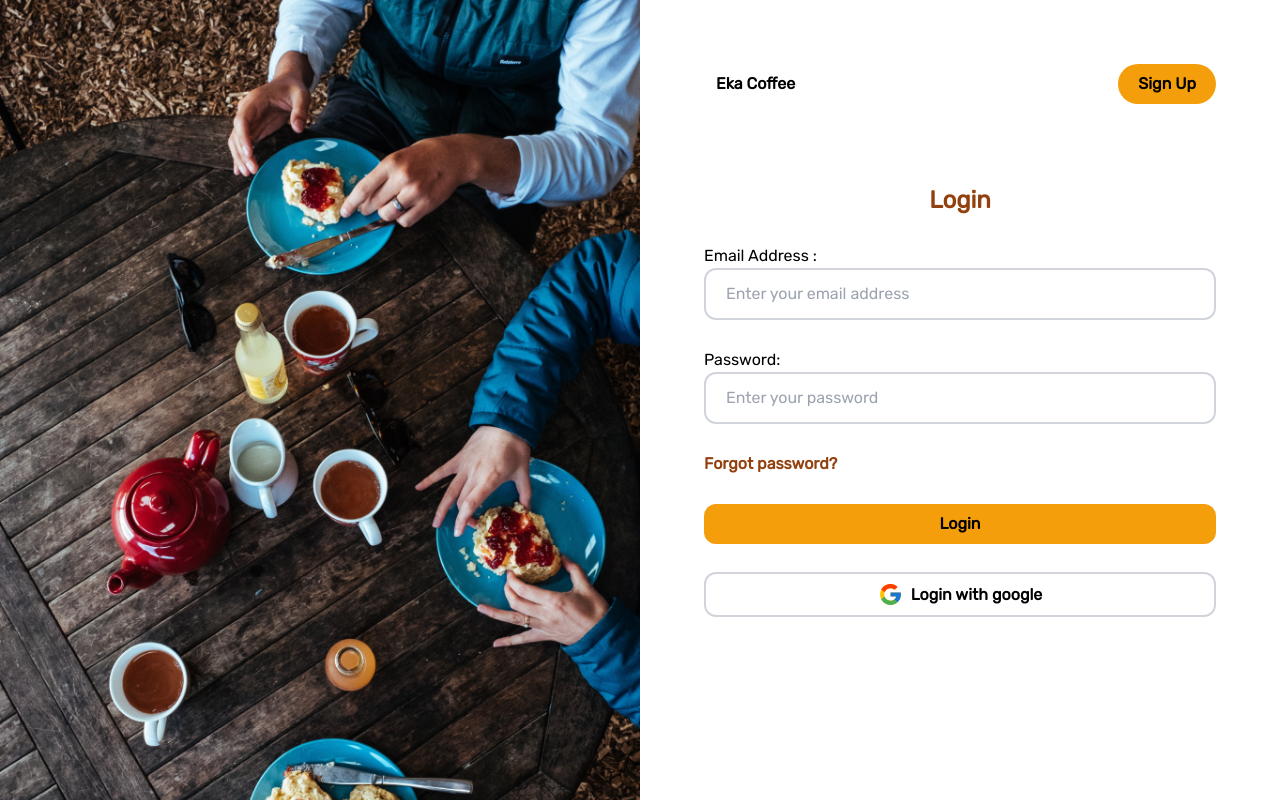
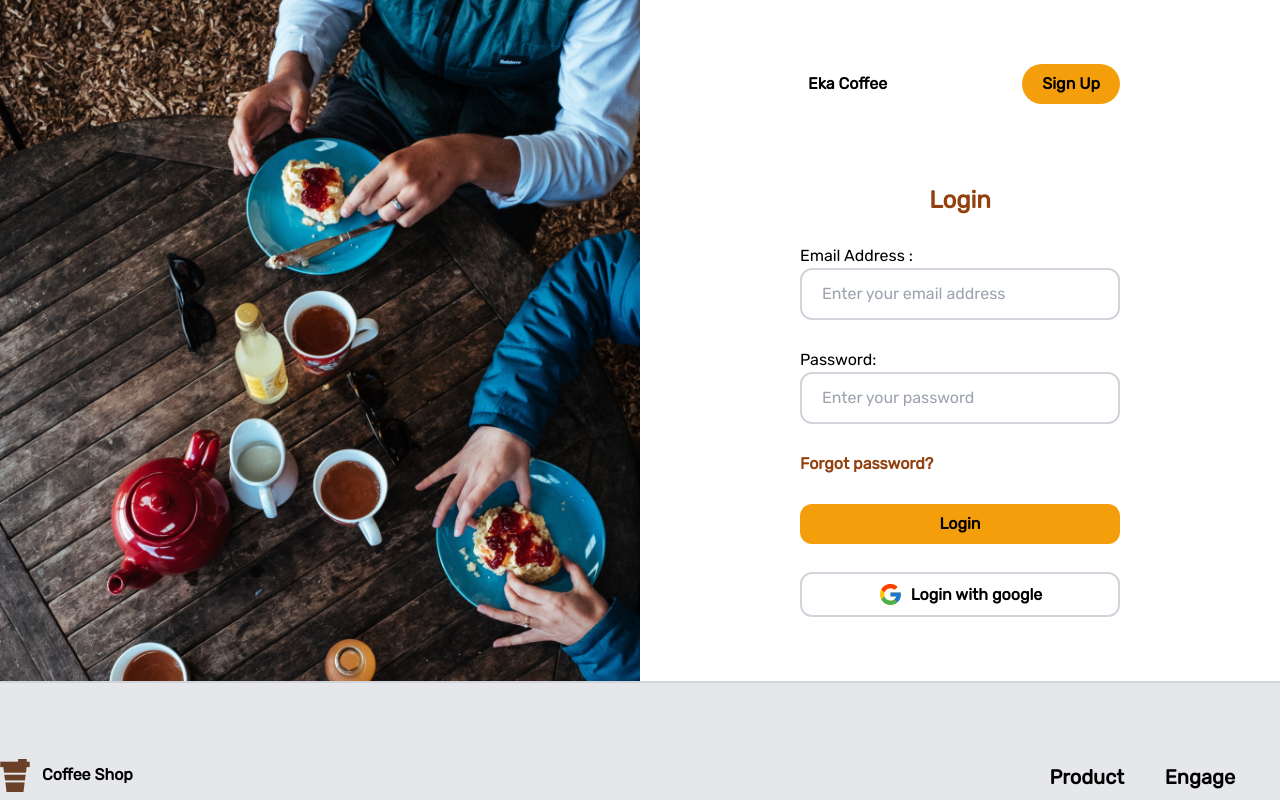
Before and after one commit to ekaadwar/batch22-frontend-intermediate, a React (Create React App) app: page /login in a window 1280 px wide. Shown: the top 800 px of the page. Built offline with nearby package versions, Linux system fonts and the light colour scheme; no server answers.

Commit message:
Fix responsifness in Login Page

```diff
--- a/src/App.css
+++ b/src/App.css
@@ -76,10 +76,11 @@ section.chat {
   background-size: cover;
 }
 
-section.auth {
-  height: 1100px;
-  background-image: url("./img/general/login.png");
-  background-size: 50%;
+@media (min-width: 768px) {
+  section.auth {
+    background-image: url("./img/general/login.png");
+    background-size: 50%;
+  }
 }
 
 section.forgot {
--- /dev/null
+++ b/src/components/components/NavButton.js
@@ -0,0 +1,12 @@
+import React from "react";
+import { MdArrowBack, MdArrowForward } from "react-icons/md";
+
+export default function NavButton({ content }) {
+  console.log(content);
+  return (
+    <div className="flex justify-center items-center h-16 w-16 rounded-full border-4 border-yellow-800 hover:bg-yellow-800 text-yellow-800 hover:text-white ml-2 text-2xl">
+      {content === "arrowForward" && <MdArrowForward />}
+      {content === "arrowBack" && <MdArrowBack />}
+    </div>
+  );
+}
--- a/src/components/components/home/Testimony.js
+++ b/src/components/components/home/Testimony.js
@@ -1,4 +1,7 @@
 import React from "react";
+
+import NavButton from "../NavButton";
+
 import { MdStar, MdArrowBack, MdArrowForward } from "react-icons/md";
 import asianBeauty from "../../../assets/asianBeauty.png";
 
@@ -103,12 +106,8 @@ export default function Testimony() {
             <div className="h-4 w-4 rounded-full bg-gray-300 mr-3"></div>
           </div>
           <div className="flex">
-            <div className="flex justify-center items-center h-16 w-16 rounded-full border-4 border-yellow-800 hover:bg-yellow-800 mr-2">
-              <MdArrowBack color="#92400e" />
-            </div>
-            <div className="flex justify-center items-center h-16 w-16 rounded-full border-4 border-yellow-800 hover:bg-yellow-800">
-              <MdArrowForward />
-            </div>
+            <NavButton content="arrowBack" />
+            <NavButton content="arrowForward" />
           </div>
         </div>
       </div>
--- a/src/components/pages/Login.js
+++ b/src/components/pages/Login.js
@@ -1,7 +1,7 @@
 import React from "react";
 import { Link } from "react-router-dom";
 import { connect } from "react-redux";
-import { toggleAuth, authLogin } from "../../redux/action/auth";
+import { toggleAuth, authLogin, clearAuthMsg } from "../../redux/action/auth";
 import { FcGoogle } from "react-icons/fc";
 
 class Login extends React.Component {
@@ -37,15 +37,15 @@ class Login extends React.Component {
     return (
       <section className="auth">
         <div className="container h-full mx-auto">
-          <div className="flex justify-end">
-            <div className="w-1/2 bg-white">
-              <div className="p-16 space-y-7">
+          <div className="grid md:grid-cols-2">
+            <div className="md:col-start-2 flex flex-row justify-center">
+              <div className="py-16 px-5 lg:px-16 space-y-7 w-full max-w-md">
                 <div className="flex justify-between mb-20">
                   <div className="flex items-center">
                     <Link
                       onClick={this.toHome}
                       to="/"
-                      className="text-l font-bold ml-3"
+                      className="text-l font-bold ml-2"
                     >
                       Eka Coffee
                     </Link>
@@ -58,8 +58,9 @@ class Login extends React.Component {
                   Login
                 </h3>
                 {errMsg !== "" && (
-                  <div className="bg-red-300 text-red-700 font-bold p-2 rounded-md ">
+                  <div className="flex flex-row w-full justify-between bg-red-300 text-red-700 font-bold p-2 rounded-md ">
                     {errMsg}
+                    <button onClick={this.props.clearAuthMsg}>x</button>
                   </div>
                 )}
                 <form onSubmit={this.onLogin} className="space-y-7">
@@ -115,6 +116,6 @@ class Login extends React.Component {
 const mapStateToProps = (state) => ({
   auth: state.auth,
 });
-const mapDispatchToProps = { toggleAuth, authLogin };
+const mapDispatchToProps = { toggleAuth, authLogin, clearAuthMsg };
 
 export default connect(mapStateToProps, mapDispatchToProps)(Login);
--- a/src/redux/action/auth.js
+++ b/src/redux/action/auth.js
@@ -37,6 +37,12 @@ export const authLogin = (email, password) => {
   };
 };
 
+export const clearAuthMsg = () => {
+  return {
+    type: "CLEAR_AUTH_MESSAGE",
+  };
+};
+
 export const authLogout = () => ({
   type: "AUTH_LOGOUT",
 });
--- a/src/redux/reducers/auth.js
+++ b/src/redux/reducers/auth.js
@@ -26,6 +26,12 @@ const auth = (state = initialState, action) => {
         token: action.payload.token,
       };
     }
+    case "CLEAR_AUTH_MESSAGE": {
+      return {
+        ...state,
+        errMsg: "",
+      };
+    }
     case "AUTH_LOGOUT": {
       return {
         ...state,
```
